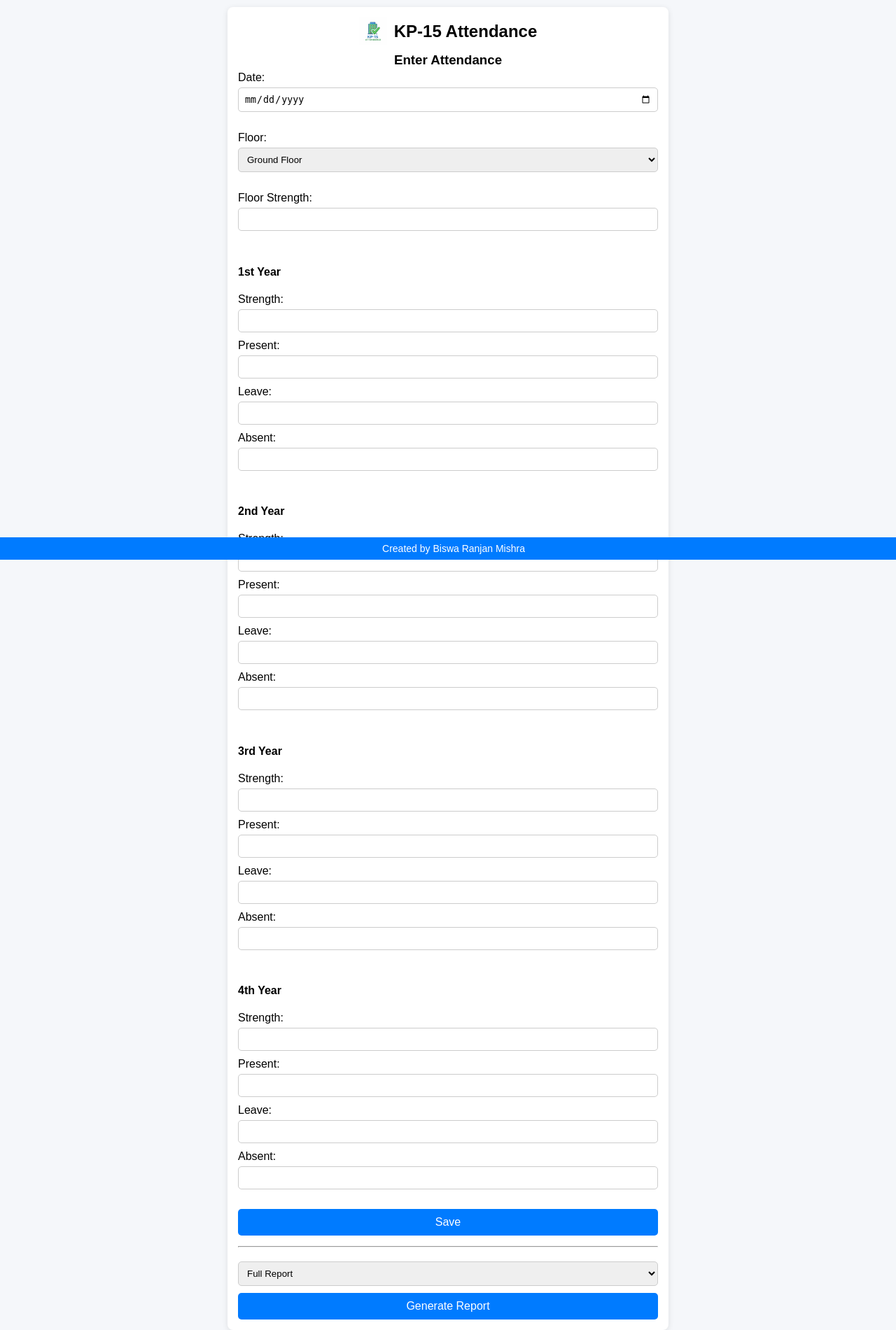
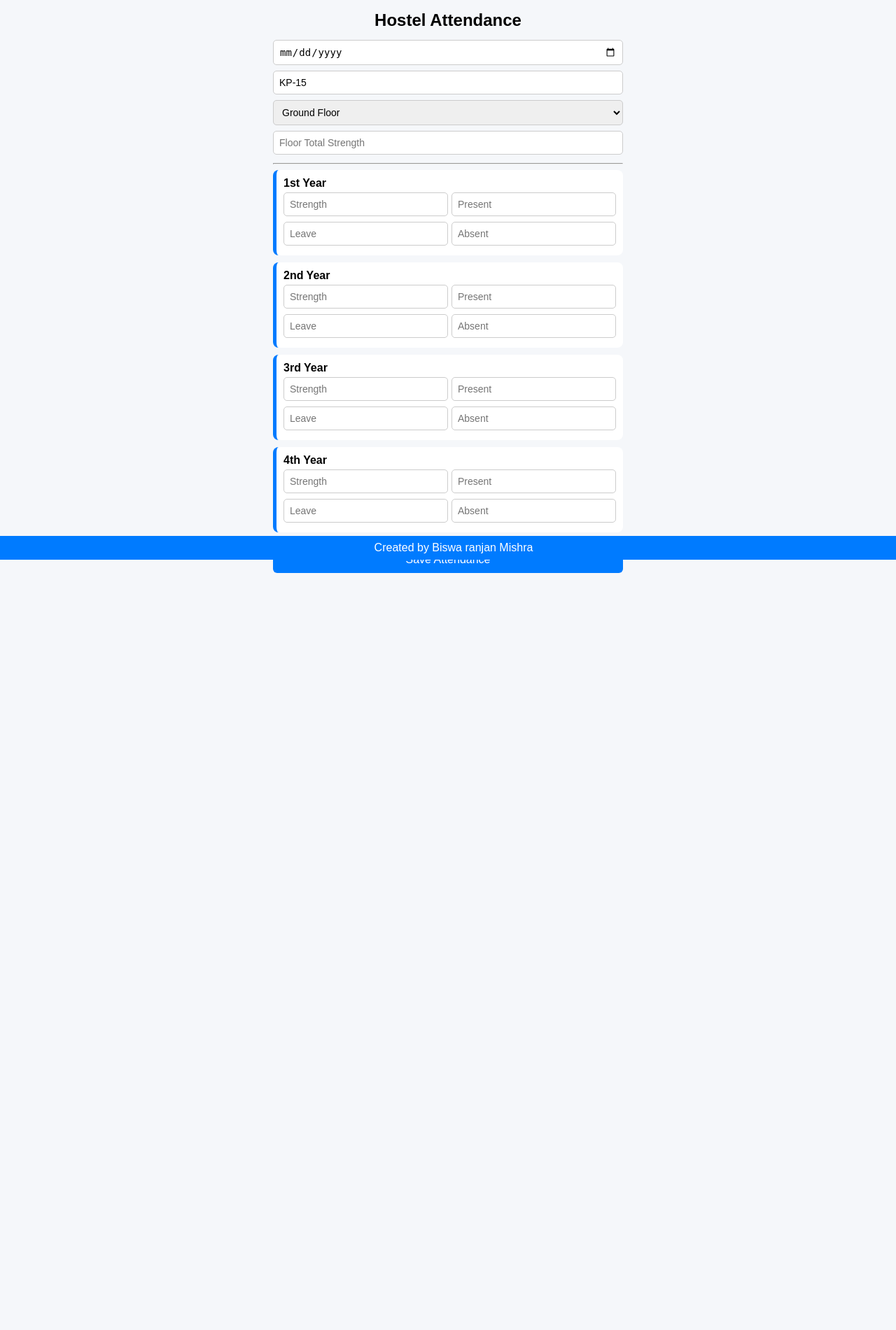
Before and after one commit to BiswaKiit/attendance-app, a Flask app: page / in a window 1280 px wide. Shown: the whole page at 70% size. After the commit the page ends 819 px from the top, so only its background shows below. Run offline with Flask 3, Linux system fonts and the light colour scheme; some libraries are stand-ins or nearby versions.

Commit message:
Add files via upload

```diff
--- a/static/style.css
+++ b/static/style.css
@@ -1,101 +1,84 @@
-/* 🌐 General Reset */
+/* 🌐 Base */
 body {
     font-family: Arial, sans-serif;
+    margin: 0;
     background: #f5f7fa;
-    margin: 0;
-    padding: 0;
 }
 
-/* 📦 Main Container */
+/* 📦 Container */
 .container {
-    max-width: 600px;
+    width: 100%;
+    max-width: 500px;
     margin: auto;
-    background: white;
-    padding: 15px;
-    margin-top: 10px;
-    border-radius: 8px;
-    box-shadow: 0px 2px 8px rgba(0,0,0,0.1);
+    padding: 10px;
 }
 
 /* 🧾 Header */
 .header {
-    display: flex;
-    align-items: center;
-    gap: 10px;
-    justify-content: center;
+    text-align: center;
     margin-bottom: 10px;
 }
 
-.logo {
-    width: 40px;
-    height: 40px;
-}
-
-/* 🏷 Titles */
-h2, h3 {
-    text-align: center;
+/* 🏢 Title */
+h2 {
     margin: 5px 0;
 }
 
-/* 📝 Form Inputs */
+/* 📝 Inputs */
 input, select {
     width: 100%;
     padding: 8px;
-    margin: 5px 0 10px 0;
+    margin: 4px 0;
     border-radius: 5px;
     border: 1px solid #ccc;
+    font-size: 14px;
     box-sizing: border-box;
 }
 
-/* 🎯 Buttons */
+/* 📊 Year Block */
+.year-block {
+    background: #ffffff;
+    padding: 10px;
+    margin-bottom: 10px;
+    border-radius: 8px;
+    border-left: 5px solid #007bff;
+}
+
+/* Row */
+.row {
+    display: flex;
+    gap: 5px;
+}
+
+/* Button */
 button {
     width: 100%;
     padding: 10px;
     background: #007bff;
+    color: white;
     border: none;
-    color: white;
-    border-radius: 5px;
+    border-radius: 6px;
     font-size: 16px;
-    cursor: pointer;
+    margin-top: 10px;
 }
 
-button:hover {
-    background: #0056b3;
+/* ❌ Error */
+.error {
+    border: 2px solid red !important;
 }
 
-/* 📊 Report Section */
-p {
-    background: #f1f1f1;
-    padding: 8px;
-    border-radius: 5px;
-    margin: 5px 0;
-}
-
-/* ➖ Divider */
-hr {
-    margin: 15px 0;
+/* ✅ Success */
+.success {
+    border: 2px solid green !important;
 }
 
 /* 📱 Footer */
 .footer {
+    text-align: center;
+    padding: 8px;
+    background: #007bff;
+    color: white;
     position: fixed;
     bottom: 0;
     width: 100%;
-    background: #007bff;
-    color: white;
-    text-align: center;
-    padding: 8px;
-    font-size: 14px;
 }
-
-/* 📱 Mobile Optimization */
-@media (max-width: 600px) {
-    .container {
-        margin: 5px;
-        padding: 10px;
-    }
-
-    input, select, button {
-        font-size: 14px;
-    }
-}
--- a/templates/index.html
+++ b/templates/index.html
@@ -3,7 +3,9 @@
 <head>
     <title>Attendance App</title>
 
-    <link rel="icon" href="{{ url_for('static', filename='favicon.png') }}">
+    <!-- 📱 Mobile Fix -->
+    <meta name="viewport" content="width=device-width, initial-scale=1.0">
+
     <link rel="stylesheet" href="{{ url_for('static', filename='style.css') }}">
 </head>
 
@@ -11,70 +13,90 @@
 
 <div class="container">
 
-    <!-- Header -->
     <div class="header">
-        <img src="{{ url_for('static', filename='logo.png') }}" class="logo">
-        <h2>KP-15 Attendance</h2>
+        <h2>Hostel Attendance</h2>
     </div>
-
-    <h3>Enter Attendance</h3>
-
-    {% if message %}
-        <p style="color:red;">{{ message }}</p>
-    {% endif %}
 
     <form method="POST">
 
-        Date:
-        <input type="date" name="date" required><br><br>
+        <!-- 📅 Date -->
+        <input type="date" name="date" required>
 
-        Floor:
+        <!-- 🏢 Hostel -->
+        <input type="text" name="hostel" value="KP-15">
+
+        <!-- 🏢 Floor -->
         <select name="floor">
             {% for f in floors %}
-                <option value="{{ f }}">{{ f }}</option>
+            <option value="{{f}}">{{f}}</option>
             {% endfor %}
-        </select><br><br>
+        </select>
 
-        Floor Strength:
-        <input type="number" name="floor_strength"><br><br>
+        <!-- 🧮 Floor Strength -->
+        <input type="number" id="floor_strength" name="floor_strength" placeholder="Floor Total Strength">
 
+        <hr>
+
+        <!-- 🔁 Years -->
         {% for year in years %}
-            <h4>{{ year }}</h4>
+        <div class="year-block" id="{{year}}">
+            <b>{{year}}</b>
 
-            Strength:
-            <input type="number" name="{{ year }}_strength">
+            <div class="row">
+                <input type="number" placeholder="Strength" name="{{year}}_strength" oninput="validate('{{year}}')">
+                <input type="number" placeholder="Present" name="{{year}}_present" oninput="validate('{{year}}')">
+            </div>
 
-            Present:
-            <input type="number" name="{{ year }}_present">
+            <div class="row">
+                <input type="number" placeholder="Leave" name="{{year}}_leave" oninput="validate('{{year}}')">
+                <input type="number" placeholder="Absent" name="{{year}}_absent" oninput="validate('{{year}}')">
+            </div>
 
-            Leave:
-            <input type="number" name="{{ year }}_leave">
-
-            Absent:
-            <input type="number" name="{{ year }}_absent"><br><br>
+        </div>
         {% endfor %}
 
-        <button type="submit">Save</button>
-    </form>
+        <button type="submit">Save Attendance</button>
 
-    <hr>
-
-    <form method="POST" action="/report">
-        <select name="report_type">
-            <option value="full">Full Report</option>
-            <option value="partly">Partly Report</option>
-            <option value="summary">Summary</option>
-        </select>
-
-        <button type="submit">Generate Report</button>
     </form>
 
 </div>
 
-<!-- Footer -->
 <div class="footer">
-    Created by Biswa Ranjan Mishra
+    Created by Biswa ranjan Mishra
 </div>
+
+<!-- ⚡ Smart Validation -->
+<script>
+
+function getVal(name) {
+    let el = document.getElementsByName(name)[0];
+    return el && el.value ? parseInt(el.value) : 0;
+}
+
+function validate(year) {
+
+    let s = getVal(year+"_strength");
+    let p = getVal(year+"_present");
+    let l = getVal(year+"_leave");
+    let a = getVal(year+"_absent");
+
+    let block = document.getElementById(year);
+
+    if (s === 0 && p === 0 && l === 0 && a === 0) {
+        block.classList.remove("error", "success");
+        return;
+    }
+
+    if (p + l + a === s) {
+        block.classList.add("success");
+        block.classList.remove("error");
+    } else {
+        block.classList.add("error");
+        block.classList.remove("success");
+    }
+}
+
+</script>
 
 </body>
 </html>
--- a/templates/report.html
+++ b/templates/report.html
@@ -3,6 +3,7 @@
 <head>
     <title>Report</title>
     <link rel="stylesheet" href="{{ url_for('static', filename='style.css') }}">
+<meta name="viewport" content="width=device-width, initial-scale=1.0">
 </head>
 
 <body>
```
